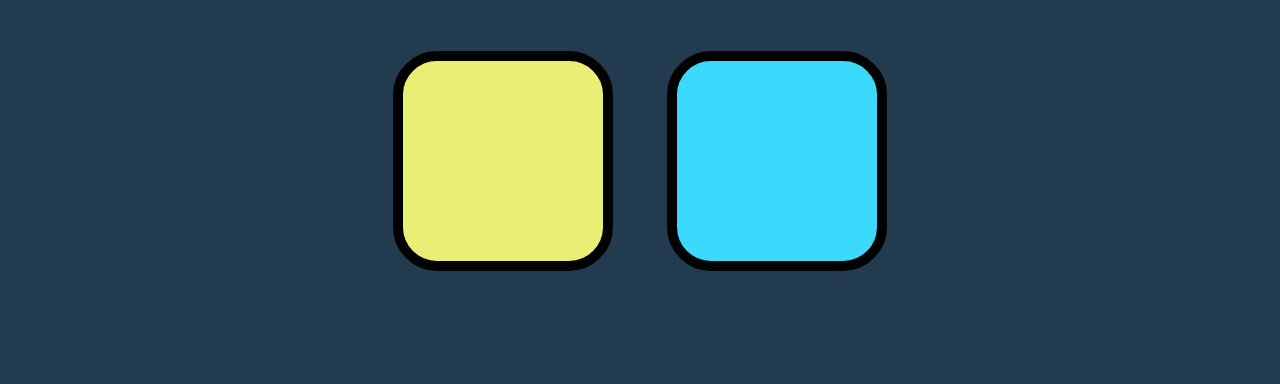
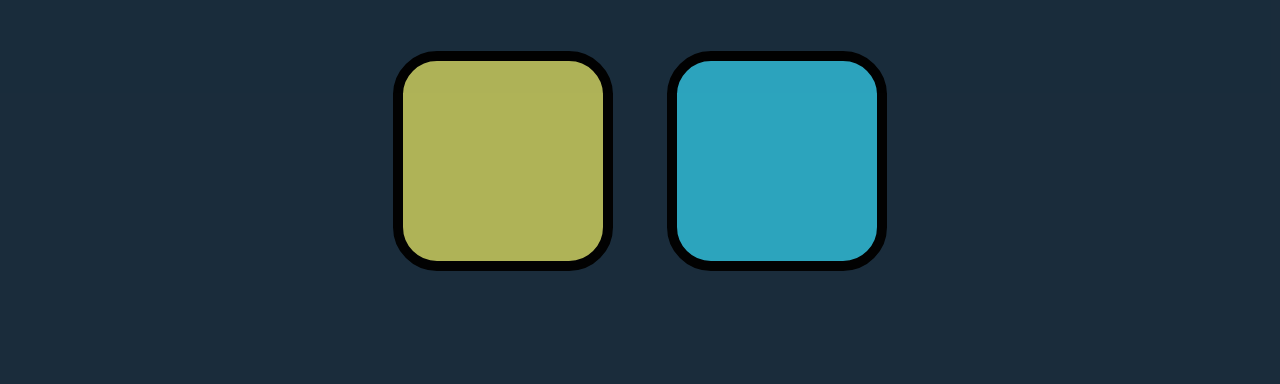
Before and after one commit to lharamedina/the-simon-game, a plain HTML site: page index.html in a window 1280 px wide. Shown: the part 416-800 px from the top of the page. Drawn offline with nearby package versions, Linux system fonts and the light colour scheme.

Commit message:
modified:   game.js 	modified:   styles.css

```diff
--- a/game.js
+++ b/game.js
@@ -100,11 +100,9 @@ let modal = $("#my-modal");
 let span = $(".close").eq(0);
 
 // When the user refreshes, display the modal
-$(document).ready(function () {
-    if (performance.getEntriesByType("navigation")[0].type === "reload") {
-        $("#my-modal").css("display", "block");
-    }
-});
+if (!gameStarted) {
+    $("#my-modal").css("display", "block");
+}
 
 // When the user clicks on <span> (x), close the modal
 span.on("click", function () {
--- a/styles.css
+++ b/styles.css
@@ -10,7 +10,7 @@ body {
   font-family: 'Press Start 2P', cursive;
   font-size: 3rem;
   margin: 60px;
-  /* Check spacing again */
+  align-text: center;
   color: #FEF2BF;
 }
 
@@ -66,7 +66,7 @@ body {
   top: 0;
   width: 100%;
   height: 100%;
-  overflow: hidden;
+  overflow: auto;
   background-color: #02020240;
   font-family: 'Press Start 2P', cursive;
   color: #223B4F;
```
